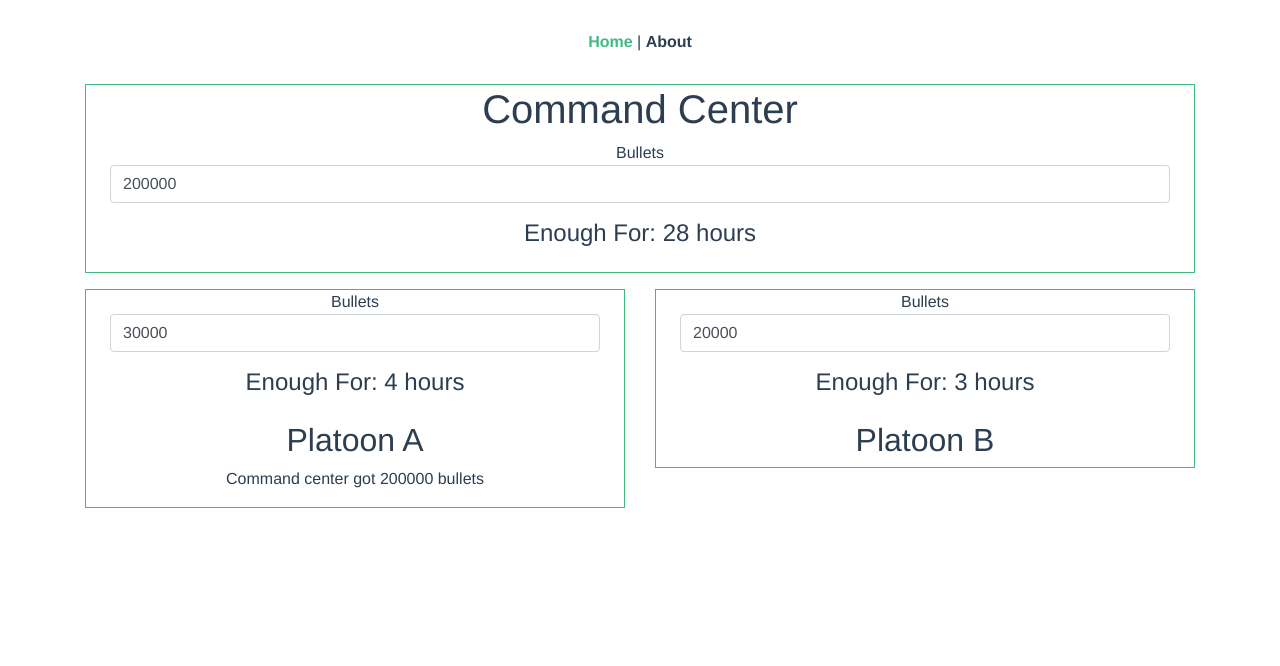
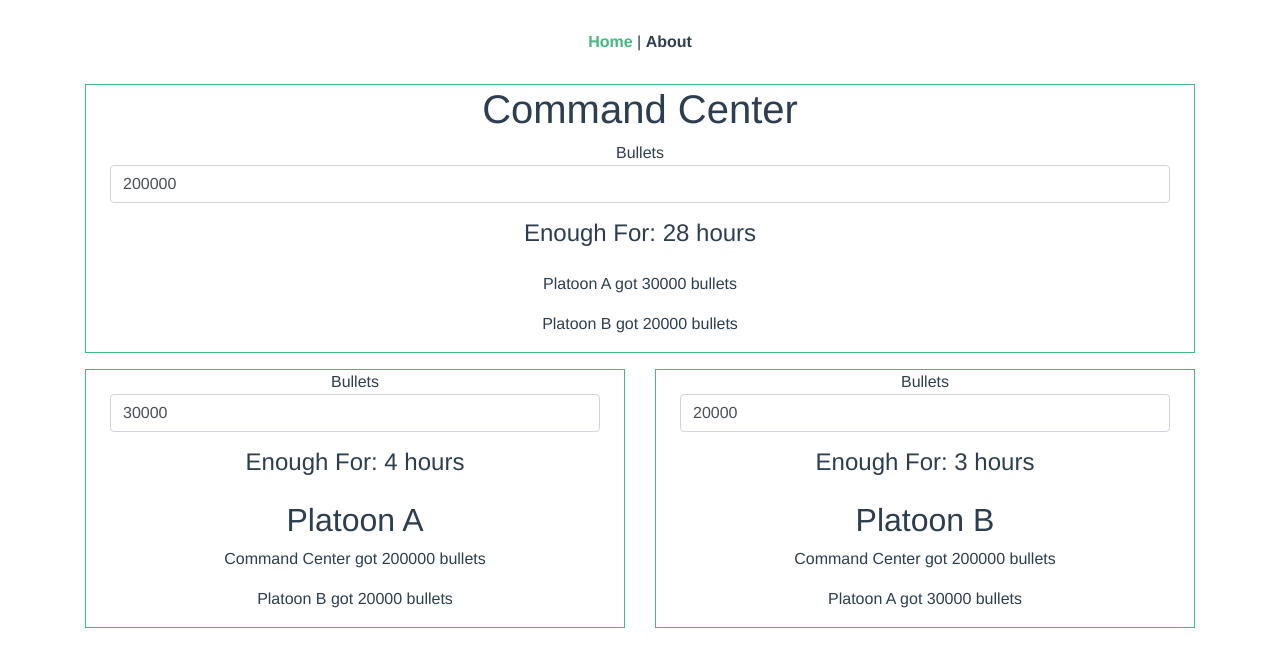
Before and after one commit to aviabey/vue-vuex, a Vue app: page / in a window 1280 px wide. Shown: the top 666 px of the page. Built offline with nearby package versions, Linux system fonts and the light colour scheme.

Commit message:
Communication between every component using store

```diff
--- a/src/components/CommandCenter.vue
+++ b/src/components/CommandCenter.vue
@@ -4,6 +4,14 @@
     @bulletCountChanged="updateBulletCount($event)"
   >
     <h1 slot="title-top">Command Center</h1>
+    <div slot="other-platoon">
+      <p>
+        Platoon A got {{ platoonABulletCount }} bullets
+      </p>
+      <p>
+        Platoon B got {{ platoonBBulletCount }} bullets
+      </p>
+    </div>
   </BasePlatoon>
 </template>
 
@@ -18,6 +26,12 @@
     bulletCount() {
       return this.$store.state.bulletsCommandCenter;
     },
+    platoonABulletCount() {
+      return this.$store.state.bulletsPlatoonA;
+    },
+    platoonBBulletCount() {
+      return this.$store.state.bulletsPlatoonB;
+    },
   },
   methods: {
     updateBulletCount(event) {
--- a/src/components/PlattonA.vue
+++ b/src/components/PlattonA.vue
@@ -1,9 +1,14 @@
 <template>
-  <BasePlatoon :bullets="bulletCount">
+  <BasePlatoon :bullets="bulletCount" @bulletCountChanged="updateBulletCount($event)">
     <h2 slot="title-bottom">Platoon A</h2>
-    <p slot="other-platoon">
-      Command center got {{ commandCenterBulletCount }} bullets
-    </p>
+    <div slot="other-platoon">
+      <p>
+        Command Center got {{ commandCenterBulletCount }} bullets
+      </p>
+      <p>
+        Platoon B got {{ platoonBBulletCount }} bullets
+      </p>
+    </div>
   </BasePlatoon>
 </template>
 
@@ -21,6 +26,14 @@
     commandCenterBulletCount() {
       return this.$store.state.bulletsCommandCenter;
     },
+    platoonBBulletCount() {
+      return this.$store.state.bulletsPlatoonB;
+    },
+  },
+  methods: {
+    updateBulletCount(event) {
+      this.$store.dispatch("UpdatePlatoonABulletCount", event);
+    },
   },
 };
 </script>
--- a/src/components/PlattonB.vue
+++ b/src/components/PlattonB.vue
@@ -1,6 +1,14 @@
 <template>
-  <BasePlatoon :bullets="bulletCount">
+  <BasePlatoon :bullets="bulletCount" @bulletCountChanged="updateBulletCount($event)">
     <h2 slot="title-bottom">Platoon B</h2>
+    <div slot="other-platoon">
+      <p>
+        Command Center got {{ commandCenterBulletCount }} bullets
+      </p>
+      <p>
+        Platoon A got {{ platoonABulletCount }} bullets
+      </p>
+    </div>
   </BasePlatoon>
 </template>
 
@@ -15,6 +23,17 @@
     bulletCount() {
       return this.$store.state.bulletsPlatoonB;
     },
+    commandCenterBulletCount() {
+      return this.$store.state.bulletsCommandCenter;
+    },
+    platoonABulletCount() {
+      return this.$store.state.bulletsPlatoonA;
+    },
+  },
+  methods: {
+    updateBulletCount(event) {
+      this.$store.dispatch("UpdatePlatoonBBulletCount", event);
+    },
   },
 };
 </script>
--- a/src/store/index.js
+++ b/src/store/index.js
@@ -23,11 +23,23 @@
   mutations: {
     UpdateCommandCenterBulletCount(state, newCount) {
       state.bulletsCommandCenter = newCount;
+    },
+    UpdatePlatoonABulletCount(state, newCount) {
+      state.bulletsPlatoonA = newCount;
+    },
+    UpdatePlatoonBBulletCount(state, newCount) {
+      state.bulletsPlatoonB = newCount;
     }
   },
   actions: {
     UpdateCommandCenterBulletCount(context, newCount) {
       context.commit('UpdateCommandCenterBulletCount', newCount)
+    },
+    UpdatePlatoonABulletCount(context, newCount) {
+      context.commit('UpdatePlatoonABulletCount', newCount)
+    },
+    UpdatePlatoonBBulletCount(context, newCount) {
+      context.commit('UpdatePlatoonBBulletCount', newCount)
     }
   },
   modules: {}
```
